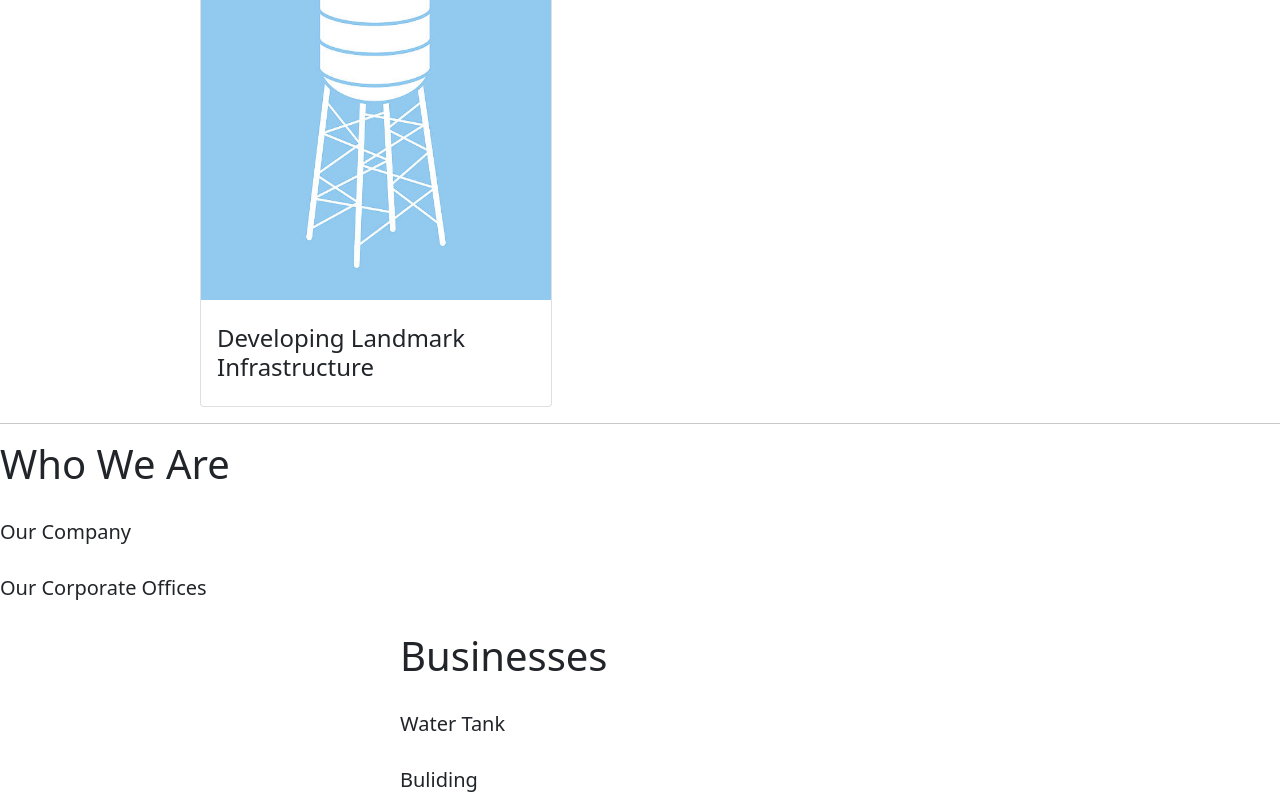
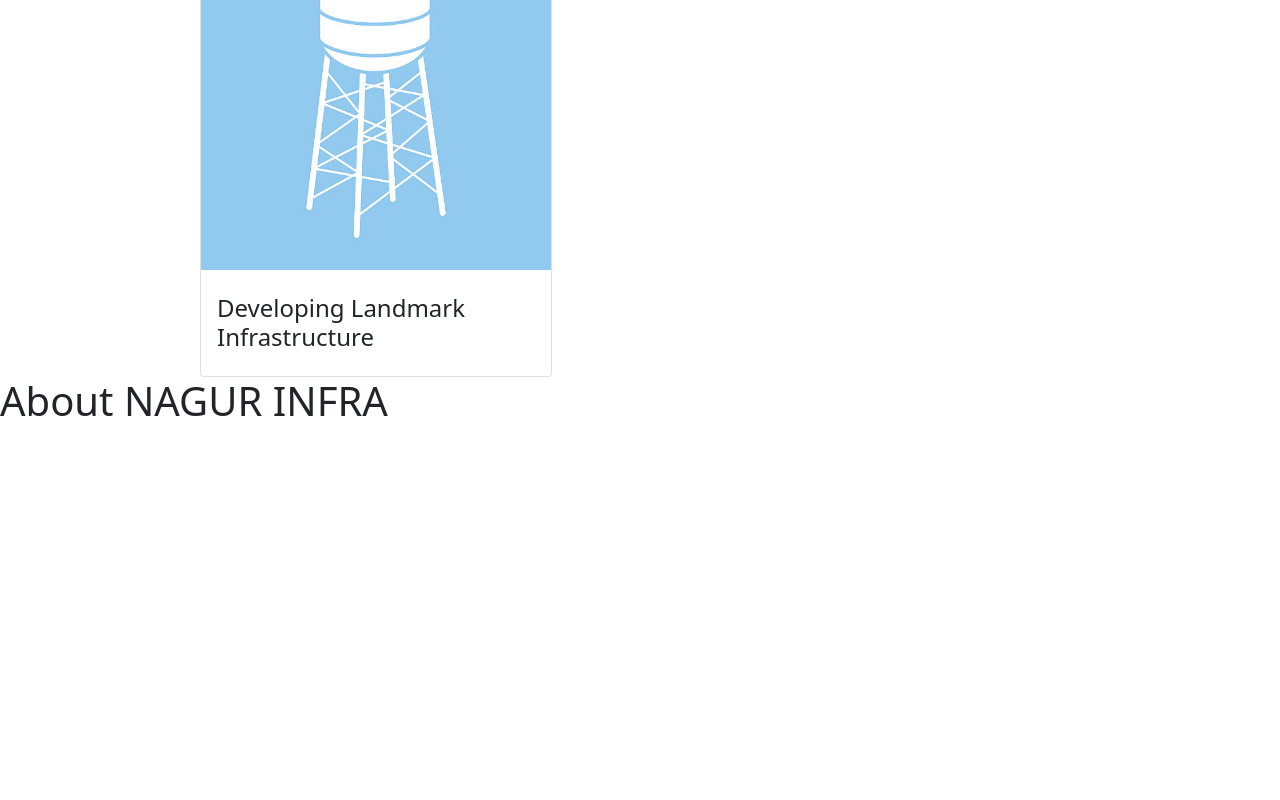
Before and after one commit to Yahiya-Zahour/basic-react, a React (Create React App) app: page / in a window 1280 px wide. Shown: the part 898-1698 px from the top of the page. After the commit the page ends 1331 px from the top, so only its background shows below. Built offline with nearby package versions, Linux system fonts and the light colour scheme.

Commit message:
practice

```diff
--- a/src/Component/A-Body/MainBody.css
+++ b/src/Component/A-Body/MainBody.css
@@ -8,7 +8,7 @@ height: 400px;}
 h3{
   color: black;
 }
-.pra{
+.PRA{
   text-align: center;
   text-transform: capitalize;
 font-family: inherit;
--- a/src/Component/A-Body/MainBody.jsx
+++ b/src/Component/A-Body/MainBody.jsx
@@ -1,9 +1,8 @@
 import React from "react";
+import { Carousel } from "react-bootstrap";
+import { Card } from "react-bootstrap";
+import "bootstrap/dist/css/bootstrap.min.css";
 import "./MainBody.css";
-import { Carousel } from "react-bootstrap";
-import { Card, Button } from "react-bootstrap";
-import "bootstrap/dist/css/bootstrap.min.css";
-
 const MainBody = () => {
   return (
     <div>
@@ -12,7 +11,9 @@ const MainBody = () => {
           <Carousel.Item>
             <img className="img1" src="Assets/antho.jpg" alt="First slide" />
             <Carousel.Caption>
-              <h3 className="opening">THINK OF INFRASTRUCTURE THINK NAGUR INFRA</h3>
+              <h3 className="opening">
+                THINK OF INFRASTRUCTURE THINK NAGUR INFRA
+              </h3>
             </Carousel.Caption>
           </Carousel.Item>
           <Carousel.Item>
@@ -41,8 +42,8 @@ const MainBody = () => {
       <br />
       <br />
 
-      <p className="pra">
-        {" "}
+      <p className="PRA">
+
         N&I Infrastructure Development Projects (NAGUR INFRA PVT.LTD.) model of
         development in India, which involves the development of infrastructure
         projects by Central and State Governments.
--- a/src/Component/A-Footer/Footer.jsx
+++ b/src/Component/A-Footer/Footer.jsx
@@ -3,21 +3,11 @@ import '../A-Footer/Footer.css'
 const Footer = () => {
   return (
     <div>
-        <hr />
-      <h1 className="fheading">Who We Are</h1>
-      <br/>
+      <div>
+        <h1>About NAGUR INFRA</h1>
 
-      <h5 >Our Company </h5>
-      <br />
-      <h5>Our Corporate Offices</h5>
-      <br />
- <div className="busines">
-     <h1>Businesses</h1>
-     <br />
-     <h5>Water Tank</h5>
-     <br />
-     <h5>Buliding</h5>
- </div>
+        </div>
+
     </div>
   );
 };
--- a/src/Component/A-Header/Header.jsx
+++ b/src/Component/A-Header/Header.jsx
@@ -14,7 +14,7 @@ const Header = () => {
      <h3 className="logo">NAGUR INFRA PVT.LTD.</h3>
       </nav>
 
-<button>login</button>
+
 
 
     </div>
--- a/src/Component/homepage/Landing.jsx
+++ b/src/Component/homepage/Landing.jsx
@@ -2,15 +2,19 @@ import React from 'react';
 import MainBody from '../A-Body/MainBody';
 import Footer from '../A-Footer/Footer';
 import Header from '../A-Header/Header';
-
+import { BrowserRouter as Router, Switch, Route } from "react-router-dom";
 
 const Landing = () => {
     return (
         <div>
             <Header/>
             <MainBody/>
-            <Footer name="zahour"/>
+            <Footer />
+            <Router>
+                <Switch>
 
+                </Switch>
+                </Router>
         </div>
     );
 };
```
